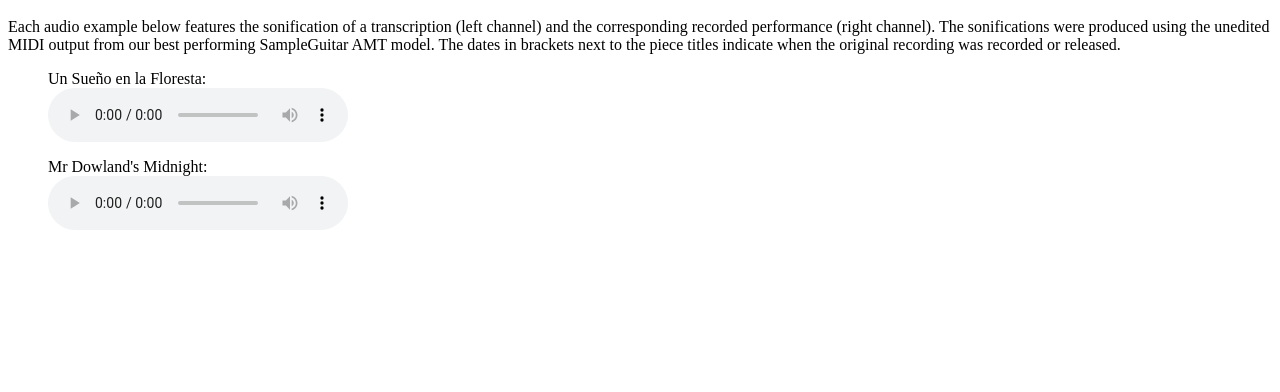
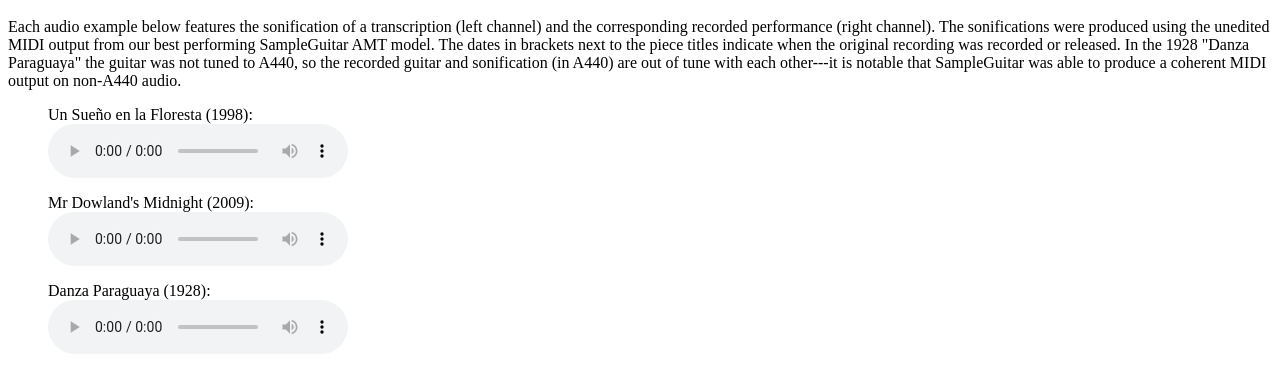
Before and after one commit to sampleguitar/sampleguitar.github.io, a plain HTML site: page index.html in a window 1280 px wide. Shown: the part 48-440 px from the top of the page. Drawn offline with Linux system fonts and the light colour scheme.

Commit message:
barrios example and p1 content

```diff
--- a/index.html
+++ b/index.html
@@ -2,13 +2,17 @@
   SampleGuitar
 </h1>
 <p>
-Each audio example below features the sonification of a transcription (left channel) and the corresponding recorded performance (right channel). The sonifications were produced using the unedited MIDI output from our best performing SampleGuitar AMT model. The dates in brackets next to the piece titles indicate when the original recording was recorded or released.
+Each audio example below features the sonification of a transcription (left channel) and the corresponding recorded performance (right channel). The sonifications were produced using the unedited MIDI output from our best performing SampleGuitar AMT model. The dates in brackets next to the piece titles indicate when the original recording was recorded or released. In the 1928 "Danza Paraguaya" the guitar was not tuned to A440, so the recorded guitar and sonification (in A440) are out of tune with each other---it is notable that SampleGuitar was able to produce a coherent MIDI output on non-A440 audio.
 </p>
 <figure>
-  <figcaption>Un Sueño en la Floresta:</figcaption>
+  <figcaption>Un Sueño en la Floresta (1998):</figcaption>
   <audio controls src="audio/sgs-v2-80k_rojas_un-sueno-en-la-floresta_1998.mp3"></audio>
 </figure>
 <figure>
-  <figcaption>Mr Dowland's Midnight:</figcaption>
+  <figcaption>Mr Dowland's Midnight (2009):</figcaption>
   <audio controls src="audio/sgs-v2-80k_north_mr-dowlands-midnight_2009.mp3"></audio>
 </figure>
+<figure>
+  <figcaption>Danza Paraguaya (1928):</figcaption>
+  <audio controls src="audio/sgs-v2-80k_barrios_danza-paraguaya_1928.mid"></audio>
+</figure>
```
Also changed, not shown: 1 other file.
